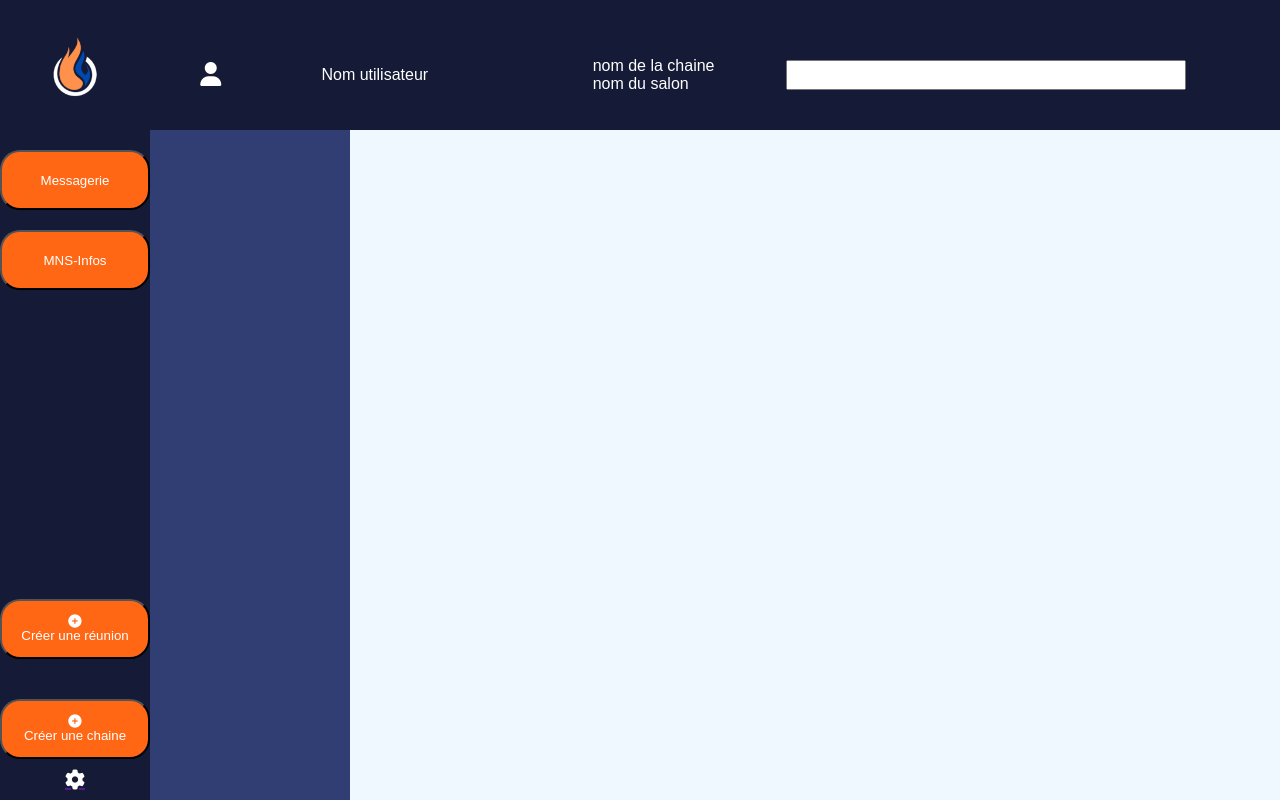
After one commit to jpbernabei/alerte-MNS, a PHP site: the page made by interface -grid.html in a window 1280 px wide. The commit adds this page. Run offline with PHP 8.4, Linux system fonts and the light colour scheme; some libraries are stand-ins or nearby versions.

Commit message:
ajout de l'interface modérateur en grid

```diff
--- /dev/null
+++ b/interface -grid.html
@@ -0,0 +1,48 @@
+<!DOCTYPE html>
+<html lang="fr">
+<head>
+    <meta charset="UTF-8">
+    <meta http-equiv="X-UA-Compatible" content="IE=edge">
+    <meta name="viewport" content="width=device-width, initial-scale=1.0">
+    <link rel="stylesheet" href="style-grid.css">
+    <script src="https://kit.fontawesome.com/18cbf17047.js" crossorigin="anonymous"></script>
+    <title>Document</title>
+</head>
+<body>
+    <div class="container-grid">
+        <header>
+            <img class="logo" src="/images/LOGO_ALERT_MNS_transparent.ico" alt="">
+            <a href=""><i class="fa-solid fa-user fa-xl" style="color: #ffffff;"></i></a>
+            <div class="police name-user">Nom utilisateur</div>
+            <div><div class="police name-chaine">nom de la chaine </div><div class="police name-salon">nom du salon</div></div>
+            <input class="search" type="search">
+            <a href=""><i class="fa-solid fa-users fa-xl" style="color: #ffffff;"></i></a>
+            <a href=""><i class="fa-solid fa-right-from-bracket fa-xl" style="color: #ffffff;"></i></a>
+        </header>
+        <nav class="nav-chaine">
+            <div>
+                <button class="button-chaines police">Messagerie</button>
+            </div>
+            <div >
+                <button class="button-chaines police">MNS-Infos</button>
+            </div>
+            <div class="button-creation-container">
+                <button class="button-creation police"><i class="fa-solid fa-circle-plus"
+                        style="color: #ffffff;"></i>Créer une réunion</button>
+                <button class="button-creation police"><i class="fa-solid fa-circle-plus"
+                        style="color: #ffffff;"></i>Créer une chaine</button>
+                        <div class="icone-parametre"><a class="icone-parametre" href=""><i class="fa-solid fa-gear fa-lg" style="color: #ffffff;"></i></a>
+
+            </div>
+        </nav>
+        <nav class="nav-salon">
+        </nav>
+        <main>
+
+        </main>
+        <div class="side">
+
+        </div>
+    </div>
+</body>
+</html>
--- /dev/null
+++ b/style-grid.css
@@ -0,0 +1,129 @@
+*{
+    margin: 0;
+    padding: 0;
+    box-sizing: border-box;
+}
+html,
+body {
+    height: 100vh;
+    width: 100%;
+    overflow: hidden;
+
+}
+.container-grid{
+    display: grid;
+    grid-template-columns: 1fr 1fr 1300px 1fr;
+    grid-template-rows: 130px 1fr;
+    grid-template-areas:
+        "header header header header"
+        "nav-chaine nav-salon main side";
+    height: 100%;
+
+}
+
+header{
+    grid-area: header;
+    background-color: #151b36;
+        display: grid;
+        grid-template-columns: 100px 1fr 1fr 1fr 2fr 1fr 1fr;
+        justify-content: center;
+        justify-items: center;
+        align-items: center;
+        width: 100%;
+        height:100%;
+
+        background-color:  #151b36;
+    }
+
+
+.nav-chaine{
+    display: flex;
+    flex-direction: column;
+    justify-content: start;
+    align-items: center;
+    grid-area: nav-chaine;
+    background-color: #151b36;
+    height: 100%;
+}
+.nav-salon{
+    grid-area: nav-salon;
+    background-color: #313e74;
+    height: 100%;
+}
+
+main{
+    grid-area: main;
+    background-color: aliceblue;
+    height: 100%;
+}
+
+.side{
+    grid-area: side;
+    background-color:#313e74;
+    height: 100%;
+}
+.logo{
+    justify-self: stretch;
+    width:150px;
+    height: 150px;
+}
+.name-user{
+    justify-self: start;
+}
+.search{
+    width: 400px;
+    height: 30px;
+}
+.police{
+    font-family: 'Prompt', sans-serif;
+    color: white;
+}
+.button-chaines, .button-creation,.button-salon{
+    display: flex;
+    flex-direction: column;
+    justify-content: center;
+    align-items: center;
+    background-color: #ff6715;
+    width: 150px;
+    height: 60px;
+    border-radius: 20px;
+    margin-top: 20px;
+}
+.button-chaines, .button-creation,.button-salon{
+    display: flex;
+    flex-direction: column;
+    justify-content: center;
+    align-items: center;
+    background-color: #ff6715;
+    width: 150px;
+    height: 60px;
+    border-radius: 20px;
+    margin-top: 20px;
+
+}
+.button-creation{
+    margin-bottom: 20px;
+}
+.button-creation-container{
+    display: flex;
+    position: fixed;
+    bottom:0;
+    flex-direction: column;
+    justify-content: flex-end;
+    /* row-gap: 20px; */
+}
+.icone-parametre{
+    display: flex;
+    flex-direction: row;
+    justify-content: space-around;
+    align-items: center;
+    margin-bottom: 10px;
+}
+.nav-salon{
+    display: flex;
+    flex-direction: column;
+    align-items: center;
+    width: 200px;
+    height: 100%;
+
+}
--- a/styleInterface.css
+++ b/styleInterface.css
@@ -10,11 +10,10 @@ body {
     overflow: hidden;
 
 }
-
 header{
     display: flex;
     flex-direction: row;
-    justify-content: space-around;
+    justify-content: space-between;
     align-items: center;
     width: 100%;
     height: 80px;
@@ -27,7 +26,7 @@ header{
     flex-direction: column;
     width: 200px;
     height: 100%;
-    background-color:  #313e74
+    background-color:  #313e74;
 }
 .nav-chaines{
     display: flex;
```
